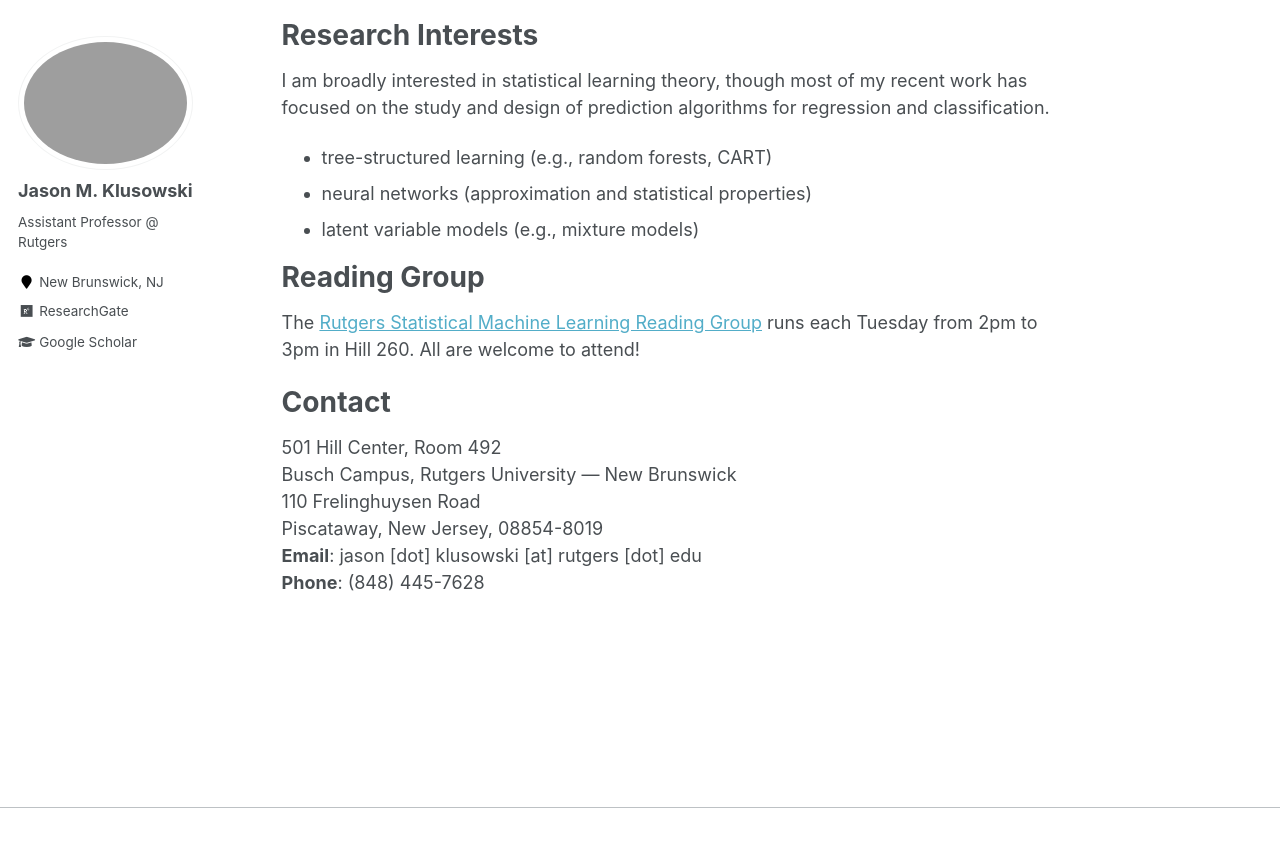
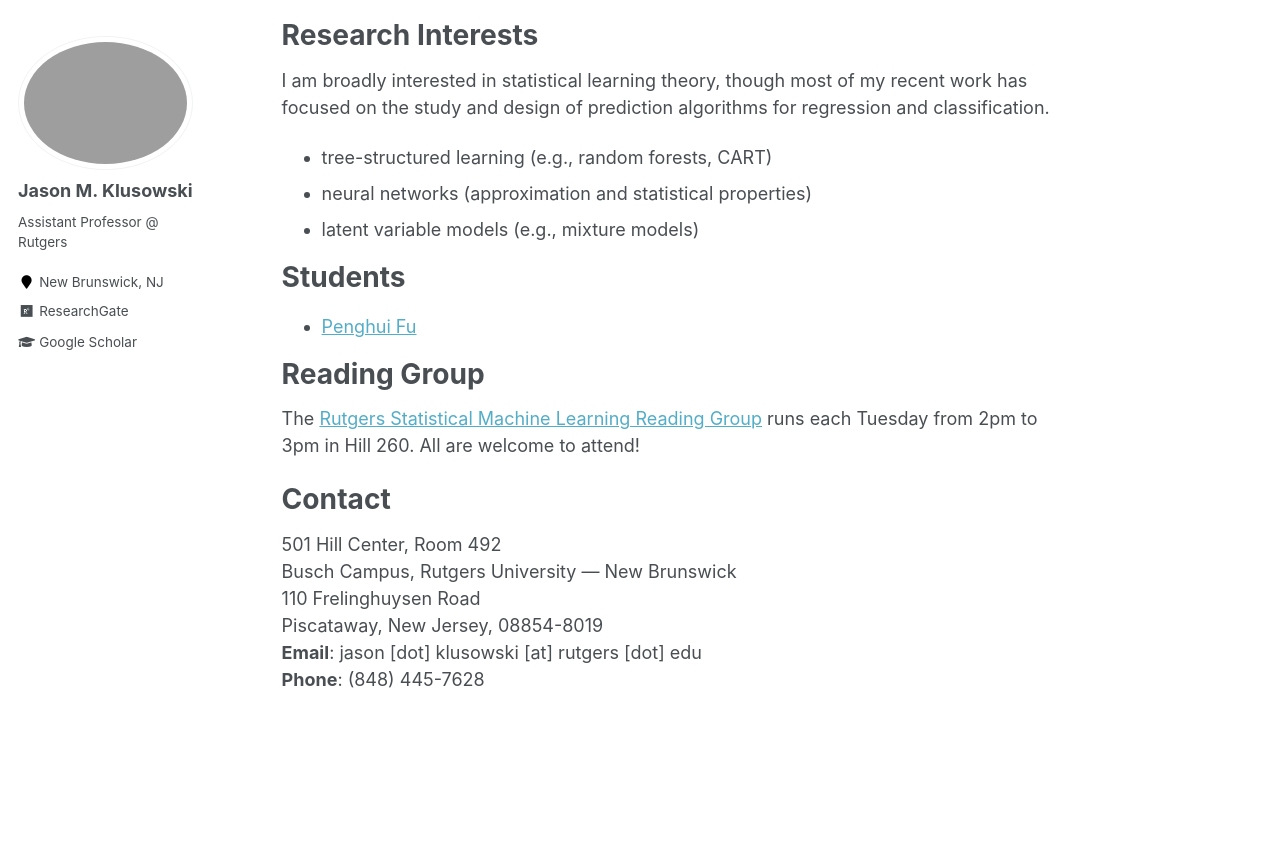
Before and after one commit to jasonklusowski/jasonklusowski.github.io, a Jekyll site: the page built from _pages/about.md, in a window 1280 px wide and 900 px high, scrolled down 623 px. Shown: the top 847 px of the window. Built offline with Jekyll 4.4.1, drawn with Linux system fonts in a browser that asks for light colours; before the commit the page ends 1431 px from its top, so only the background shows below that.

Commit message:
Update about.md

```diff
--- a/_pages/about.md
+++ b/_pages/about.md
@@ -33,6 +33,11 @@ I am broadly interested in statistical learning theory, though most of my recent
 * neural networks (approximation and statistical properties)
 * latent variable models (e.g., mixture models)
 
+Students
+======
+
+* [Penghui Fu](https://statistics.rutgers.edu/people-pages/faculty/people/135-graduate-students/487-penghui-fu)
+
 Reading Group
 ======
 
```
